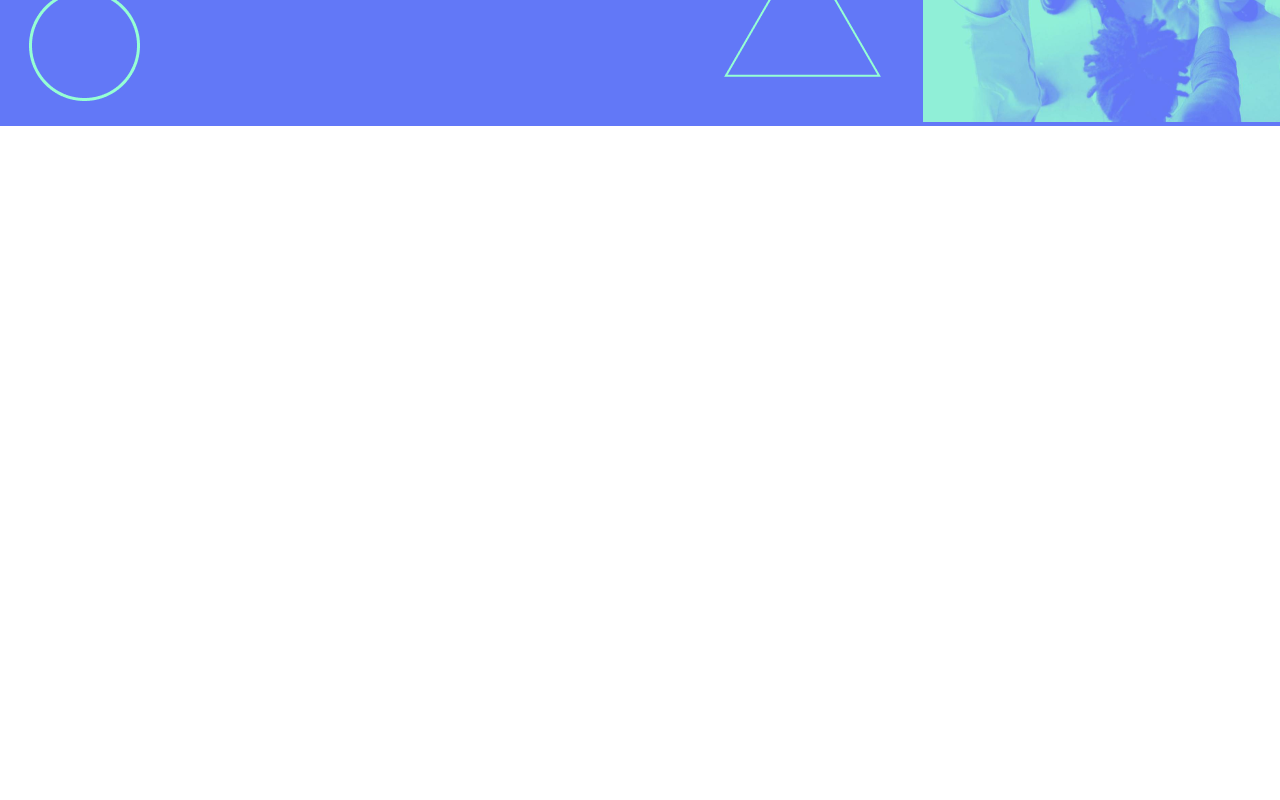
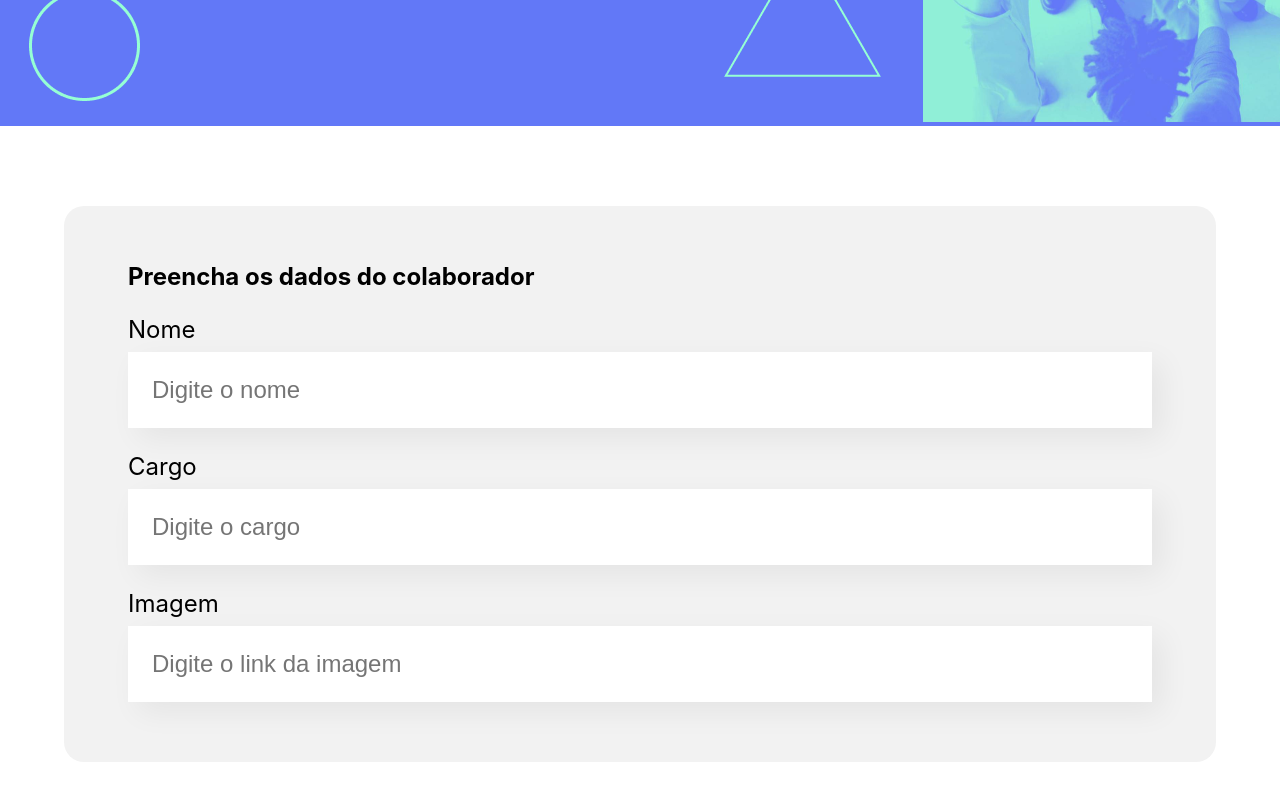
Before and after one commit to kick250/alura-react-1, a React (Create React App) app: page / in a window 1280 px wide. Shown: the part 434-1234 px from the top of the page. Before the commit the page ends 800 px from the top, so only its background shows below. Built offline with nearby package versions, Linux system fonts and the light colour scheme.

Commit message:
criar form

```diff
--- a/src/App.js
+++ b/src/App.js
@@ -1,9 +1,12 @@
 import Banner from './components/Banner';
+import TeacherForm from './components/TeacherForm';
+
 
 function App() {
   return (
     <div className="App">
       <Banner />
+      <TeacherForm />
     </div>
   );
 }
--- /dev/null
+++ b/src/components/TeacherForm/index.css
@@ -0,0 +1,13 @@
+.teacher-form {
+  display: flex;
+  justify-content: center;
+  margin: 80px 0;
+}
+
+.teacher-form form {
+  background-color: #F2F2F2;
+  width: 80%;
+  padding: 36px 64px;
+  border-radius: 20px;
+  box-shadow: 8px 8px 16 black;
+}
--- /dev/null
+++ b/src/components/TeacherForm/index.js
@@ -0,0 +1,23 @@
+import './index.css';
+import TextField from '../TextField';
+import React from 'react';
+
+
+class TeacherForm extends React.Component {
+
+  render() {
+    return (
+      <section className='teacher-form'>
+        <form>
+          <h2>Preencha os dados do colaborador</h2>
+          <TextField label='Nome' placeholder='Digite o nome' />
+          <TextField label='Cargo' placeholder='Digite o cargo' />
+          <TextField label='Imagem' placeholder='Digite o link da imagem' />
+        </form>
+      </section>
+    )
+  }
+
+}
+
+export default TeacherForm;
--- /dev/null
+++ b/src/components/TextField/index.css
@@ -0,0 +1,19 @@
+.field {
+  margin: 24px 0;
+}
+
+.field label {
+  display: block;
+  margin-bottom: 8px;
+  font-size: 24px;
+}
+
+.field input {
+  background-color: white;
+  box-shadow: 10px 10px 30px rgba(0, 0, 0, 0.06);
+  border: none;
+  width: 100%;
+  font-size: 24px;
+  padding: 24px;
+  box-sizing: border-box;
+}
--- /dev/null
+++ b/src/components/TextField/index.js
@@ -0,0 +1,15 @@
+import './index.css';
+
+
+const TextField = (props) => {
+  const { label, placeholder } = props;
+
+  return (
+    <div className="field">
+      <label>{label}</label>
+      <input placeholder={placeholder}/>
+    </div>
+  );
+};
+
+export default TextField;
```
